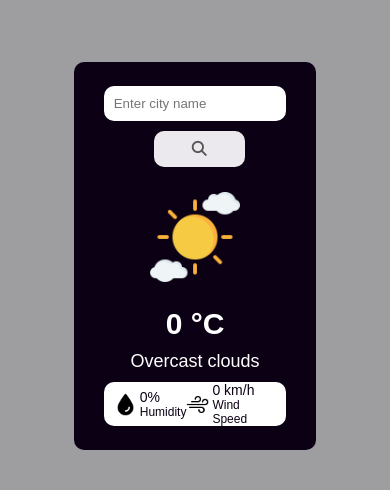
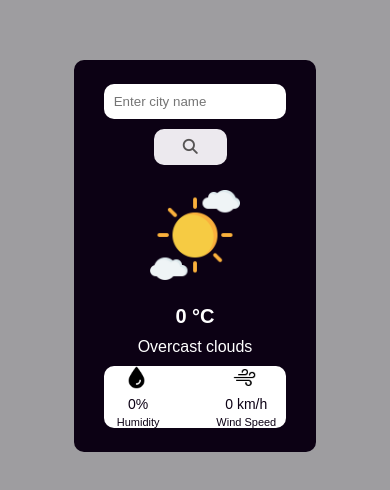
Before and after one commit to Navrav28/weather-app, a plain HTML site: page index.html in a window 390 px wide. Shown: the part 166-656 px from the top of the page. Drawn offline with Linux system fonts and the light colour scheme.

Commit message:
complete css responsive

```diff
--- a/style.css
+++ b/style.css
@@ -105,6 +105,8 @@ body {
     border-radius: 10px;
     padding-inline: 10px;
     margin-top: 10px;
+    overflow-x: hidden;
+
 
     /* margin-block: 4px; */
 }
@@ -194,7 +196,7 @@ body {
     }
 
     .weather_container .formDivClass button {
-        width: 50%;
+        width: 40%;
 
         margin-left: 50px;
         border-radius: 10px;
@@ -204,25 +206,53 @@ body {
         width: 120px;
         height: 120px;
     }
-
+    .weather_container .weather_info .cloudAndCelsiusDiv h2 {
+        font-size: 20px;
+    }
+    .weather_container .weather_info .cloudAndCelsiusDiv p {
+        font-size: 16px;
+    }
+     .weather_container .weather_info .humidityAndwindspeedContainer .humidity{
+        flex-direction: column;
+        align-items: center;
+        text-align: center;
+       }
+     .weather_container .weather_info .humidityAndwindspeedContainer .humidity .humidityAndPercentage{
+            margin-top: 3px;
+           }
     .weather_container .weather_info .humidityAndwindspeedContainer .humidity img {
         width: 23px;
         height: 23px;
-        color: #fff;
+
         /* margin-block: 4px; */
     }
 
     .weather_container .weather_info .humidityAndwindspeedContainer .humidity .humidityAndPercentage h2 {
         font-size: 14px;
         font-weight: 500;
-        /* margin-block: 4px; */
+        margin-block: 4px;
     }
 
     .weather_container .weather_info .humidityAndwindspeedContainer .humidity .humidityAndPercentage p {
-        font-size: 12px;
+        font-size: 11px;
         /* font-weight: 700; */
         /* margin-block: 4px; */
     }
 
 
 }
+
+@media screen and (max-width: 333px){
+
+       .weather_container .weather_info .humidityAndwindspeedContainer .humidity{
+        flex-direction: column;
+        align-items: center;
+        text-align: center;
+       }
+           .weather_container .weather_info .humidityAndwindspeedContainer .humidity .humidityAndPercentage{
+            margin-top: 5px;
+           }
+            .weather_container .weather_info .humidityAndwindspeedContainer .humidity .humidityAndPercentage h2 {
+                margin-block: 4px;
+            }
+}
```
